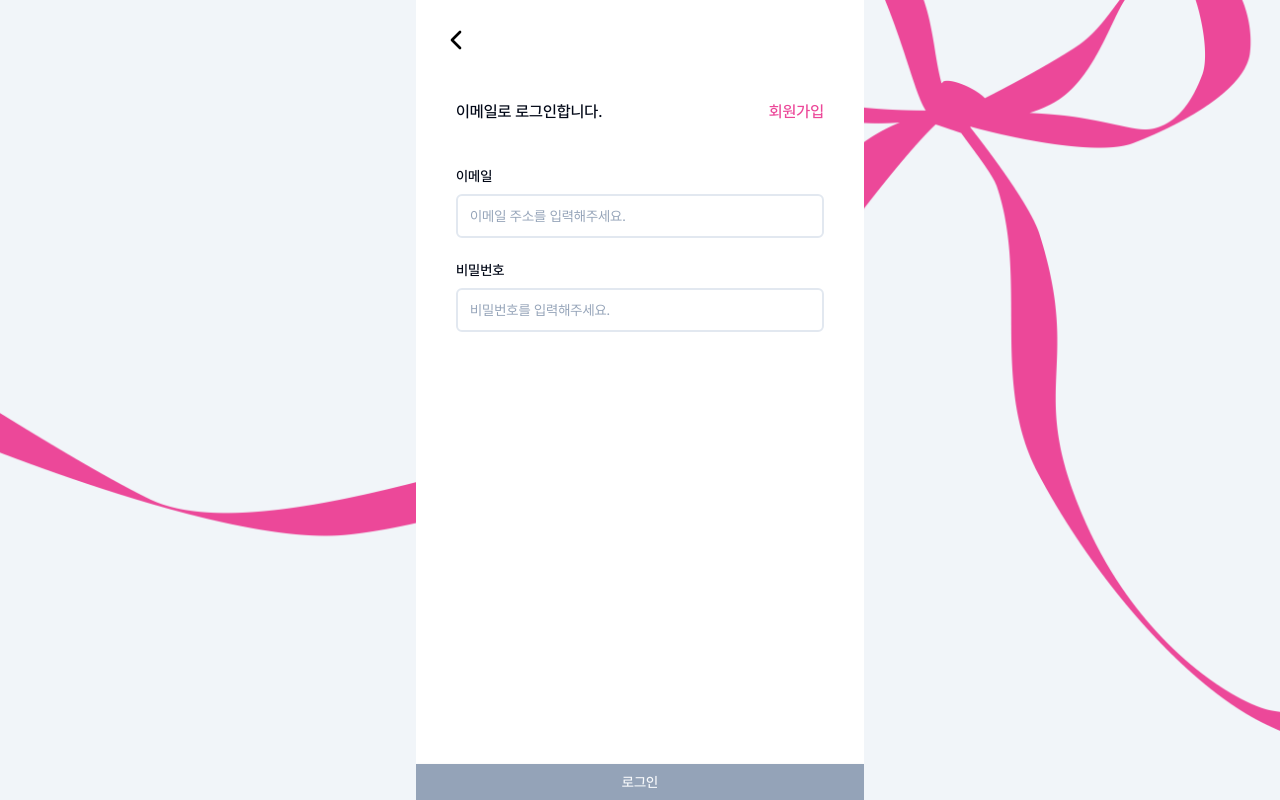
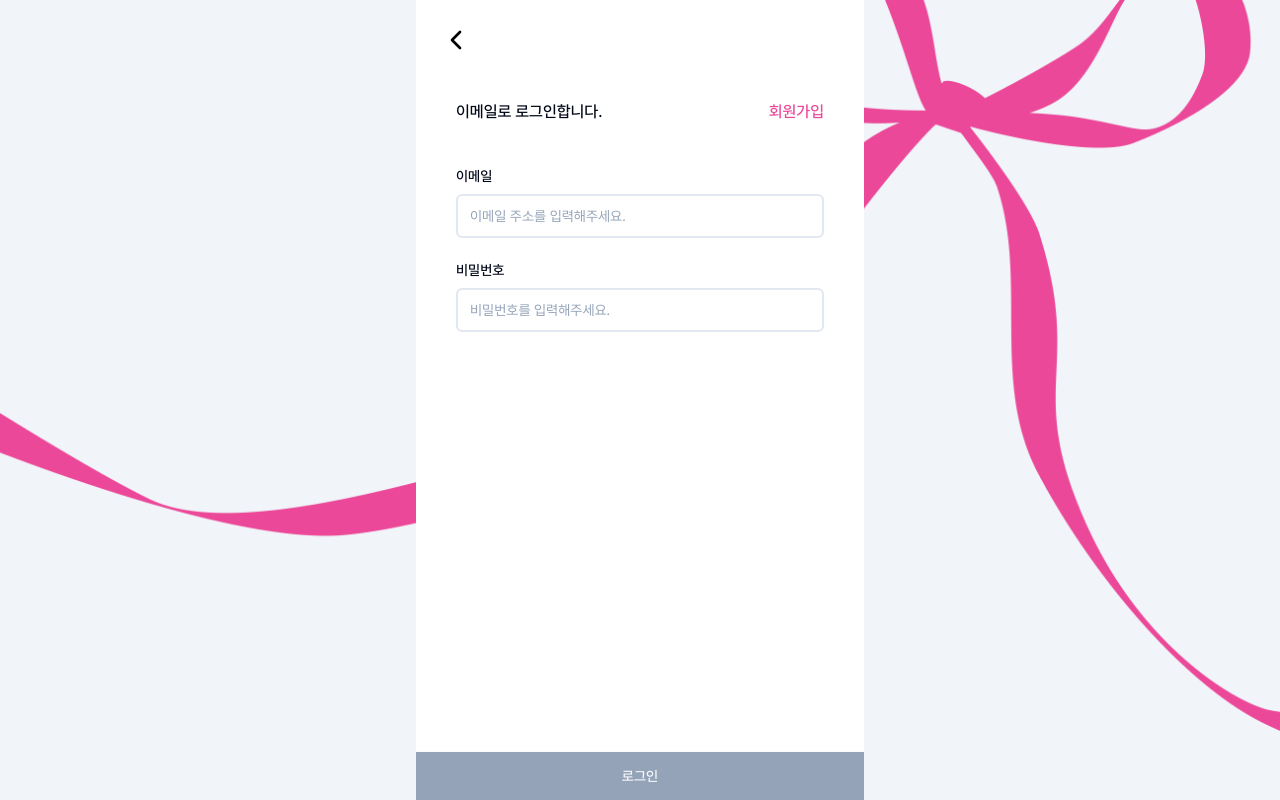
Before and after one commit to poten-moharu/moharu-frontend, a Next.js app: page /auth/login/email in a window 1280 px wide. Built offline with nearby package versions, Linux system fonts and the light colour scheme.

Commit message:
*** 하단 버튼 높이조절

```diff
--- a/src/components/ui/button.tsx
+++ b/src/components/ui/button.tsx
@@ -24,7 +24,7 @@ const buttonVariants = cva(
         default: 'h-9 px-4 py-2',
         sm: 'h-8 rounded-md px-3 text-xs',
         lg: 'h-10 rounded-md px-8',
-        big: 'w-full h-12 rounded-none',
+        big: 'w-full h-12 rounded-none flex-none',
         icon: 'h-9 w-9',
       },
     },
```
